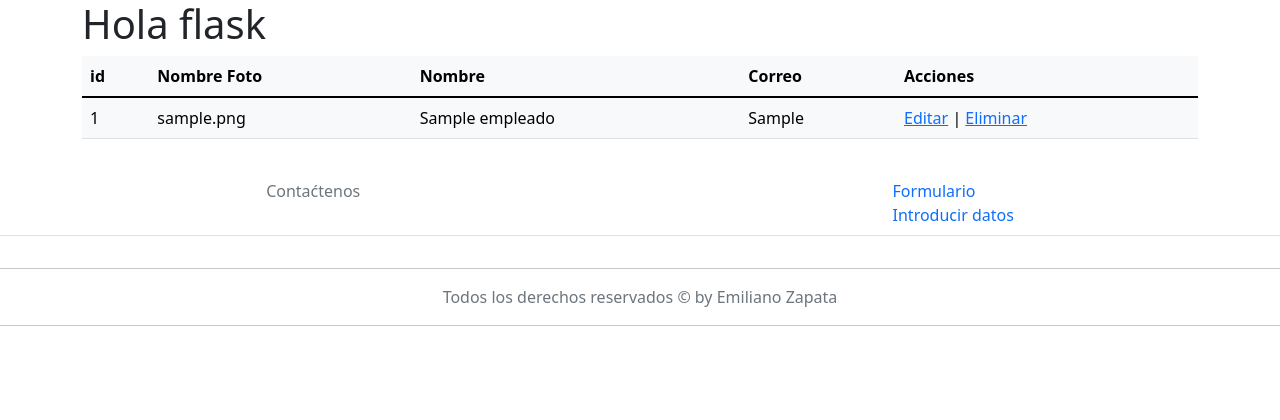
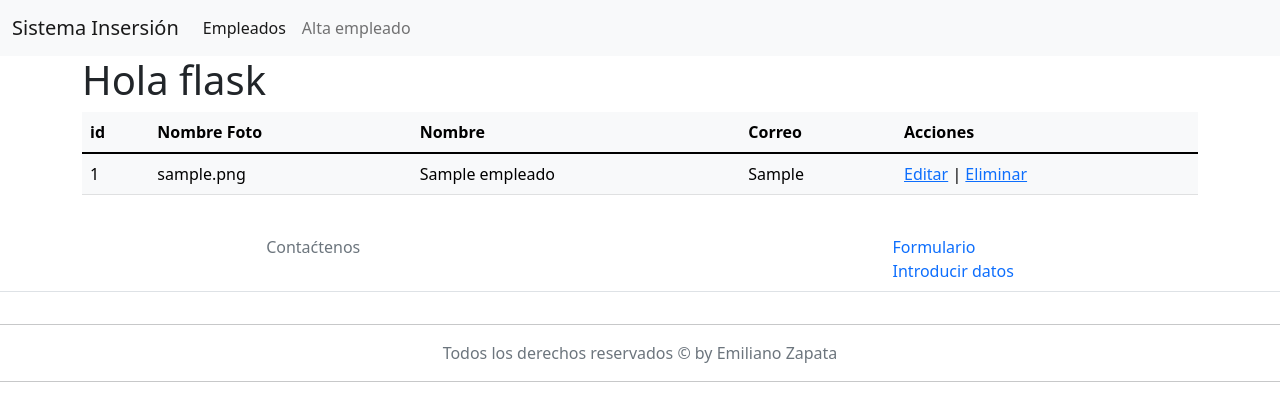
Before and after one commit to emzima/proy-py-sistemascrum, a Flask app: page / in a window 1280 px wide. Shown: the top 420 px of the page. Run offline with Flask 2, Linux system fonts and the light colour scheme; tables that the repository leaves empty or names only in its code hold one stand-in row (values such as "Sample post").

Commit message:
modificacion header y footer

```diff
--- a/src/templates/footer.html
+++ b/src/templates/footer.html
@@ -6,7 +6,7 @@
             <a href="#" class="nav-link disabled px-2 text-start">Contaćtenos</a>
         </li>
         <li class="nav-item">
-            <a href="empleados/create" class="nav-link px-2 text-start">Formulario<br/>Introducir datos</a>
+            <a href="{{url_for('create')}}" class="nav-link px-2 text-start">Formulario<br/>Introducir datos</a>
         </li>
         <!--li class="nav-item">
             <a href="edit.html" class="nav-link px-2 text-start">Formulario<br/>Editar datos</a>
--- a/src/templates/header.html
+++ b/src/templates/header.html
@@ -8,4 +8,18 @@
     <title>Presentación</title>
 </head>
 <body>
+    <nav class="navbar navbar-expand-lg navbar-light bg-light">
+        <div class="container-fluid">
+          <a class="navbar-brand" href="{{url_for('index')}}">Sistema Insersión</a>
+          <button class="navbar-toggler" type="button" data-bs-toggle="collapse" data-bs-target="#navbarNavAltMarkup" aria-controls="navbarNavAltMarkup" aria-expanded="false" aria-label="Toggle navigation">
+            <span class="navbar-toggler-icon"></span>
+          </button>
+          <div class="collapse navbar-collapse" id="navbarNavAltMarkup">
+            <div class="navbar-nav">
+              <a class="nav-link active" aria-current="page" href="{{url_for('index')}}">Empleados</a>
+              <a class="nav-link" href="{{url_for('create')}}">Alta empleado</a>
+            </div>
+          </div>
+        </div>
+      </nav>
     <div class="container">
```
